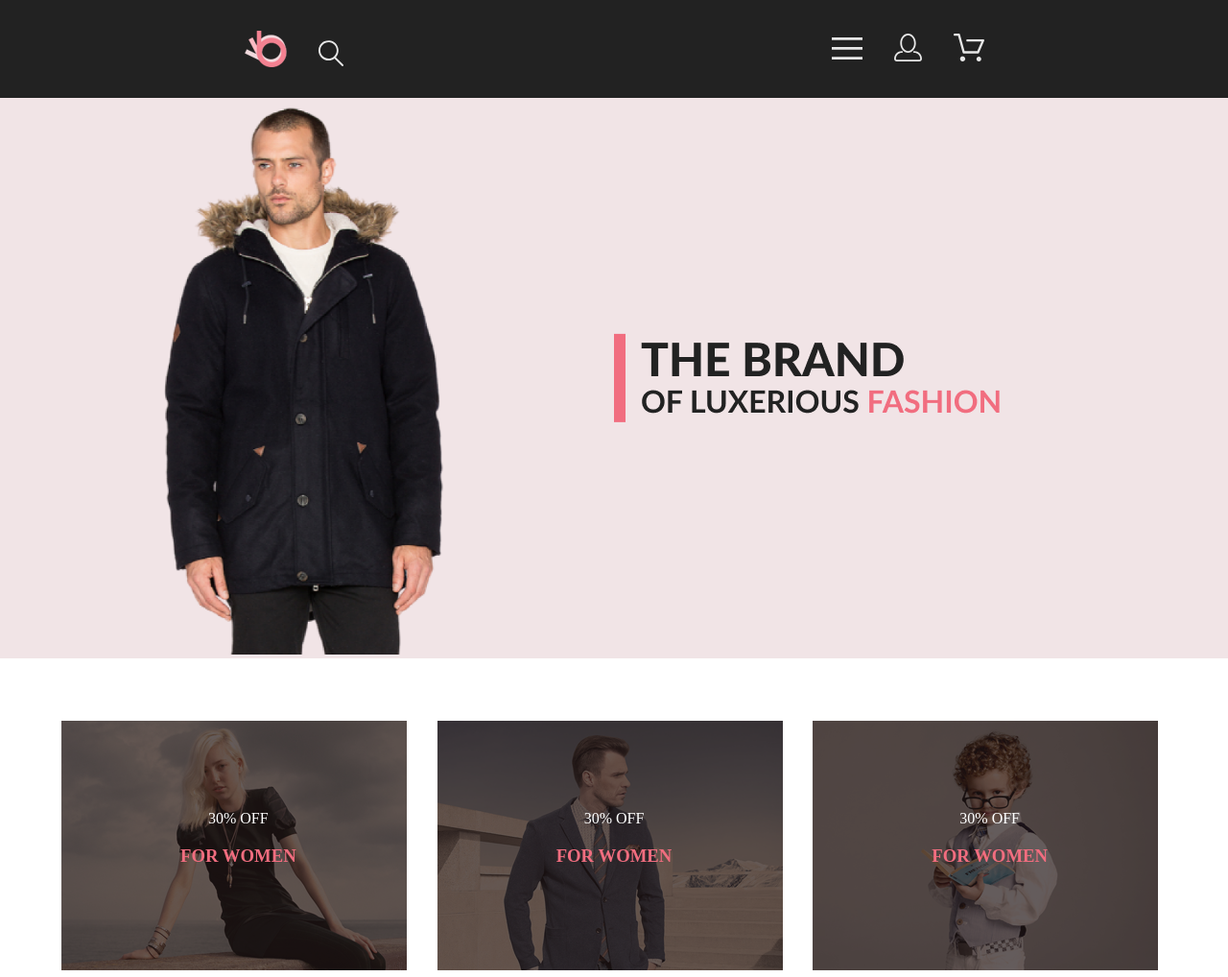
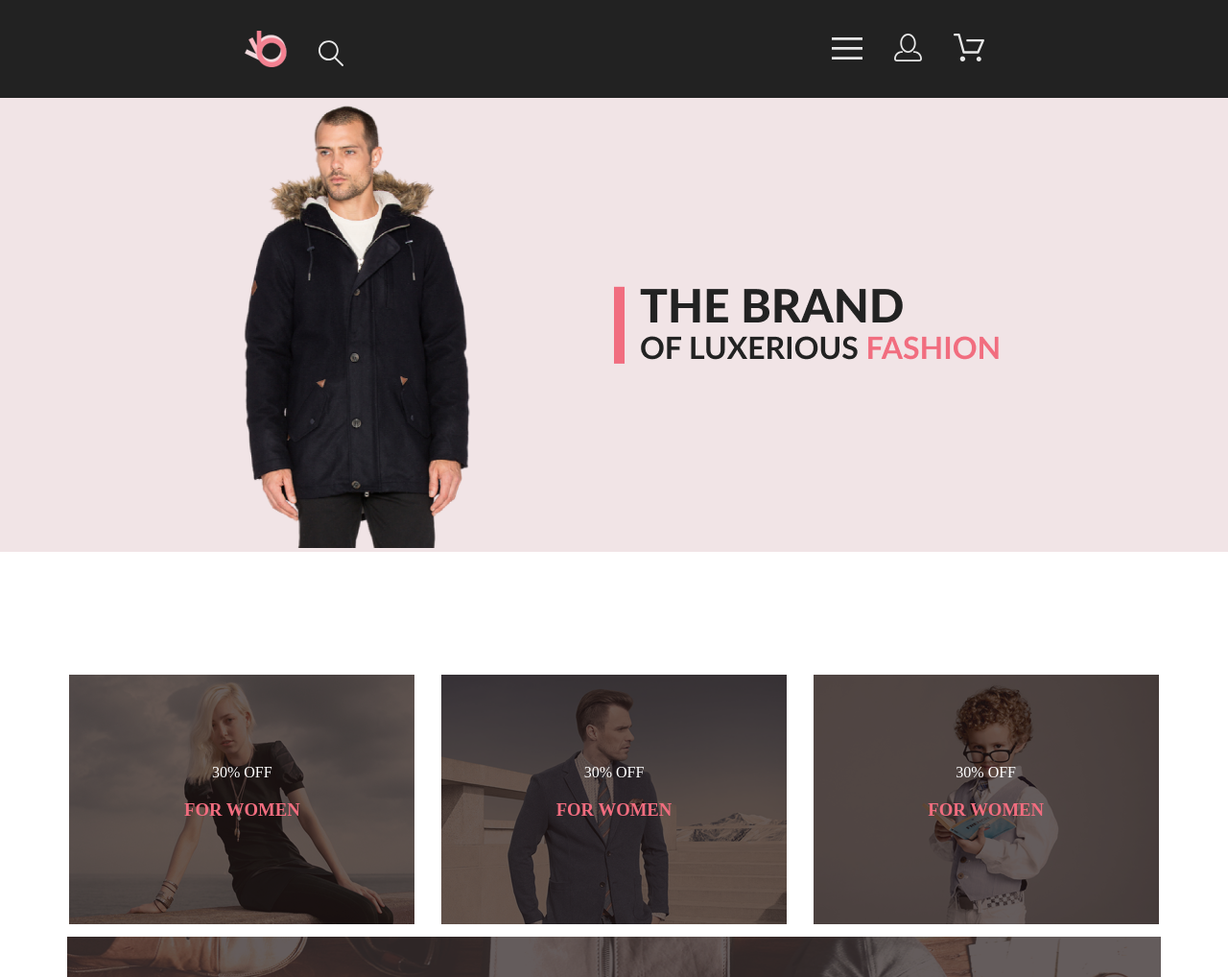
Before and after one commit to basto13/Seminars, a plain HTML site: page Sem_11/index.html in a window 1280 px wide. Shown: the top 1018 px of the page at 96% size. Drawn offline with Linux system fonts and the light colour scheme.

Commit message:
sem_12 fixed text alignment

```diff
--- a/Sem_11/index.html
+++ b/Sem_11/index.html
@@ -9,6 +9,7 @@
 </head>
 
 <body>
+    <div class="container">
     <div class="navbar">
         <div class="header_left">
             <img class="logo_img" width=44px src="img/navBar_icon.png" alt="navBar_icon">
@@ -34,14 +35,15 @@
     <section class="background_preview">
         <div class="background_preview_content">
             <div class="background_left">
-                <img src="img/Layer_57-removebg-preview 1.png" alt="preview_img">
+                <div class="background_pic">
+                    <img src="img/Layer_57-removebg-preview 1.png" alt="preview_img">
+                </div>
             </div>
             <div class="background_right">
                 <img class="background_item" src="img/Rectangle 16 copy.png" alt="rectangle_line">
                 <img class="background_item" src="img/THE BRAND OF LUXERIOUS FASHION.png" alt="heading">
             </div>
         </div>
-
     </section>
     <section class="offers_menu">
         <div class="offer_block">
@@ -124,7 +126,7 @@
         </div>
     </section>
 
-
+</div>
 </body>
 
 </html>
--- a/Sem_11/style.css
+++ b/Sem_11/style.css
@@ -3,6 +3,10 @@
     padding: 0;
     box-sizing: border-box;
     outline: none;
+}
+
+.container{
+    width: 100%;
 }
 
 img {
@@ -36,27 +40,40 @@ img {
 /* background preview */
 
 .background_preview_content{
+    width: 100%;
     display: flex;
-    /* flex-direction: row; */
     background: #F1E4E6;
-    padding-left: calc(50% - 800px);
-    padding-right: calc(50% - 800px);
-    margin-bottom: 65px;
-
+    padding-left: 2%;
+    padding-right: 2%;
+    margin-bottom: 10%;
+    flex-wrap: wrap;
+    justify-content: center;
+    /* justify-content: space-around; */
 }
 
-.background_left, .background_right{
-    width: 50%;
+.background_left{
+    width: 40%;
+    display: grid;
+    align-content: center;
+    justify-content: center;
+    align-items: center;
 }
 .background_right{
+    width: 40%;
     display: flex;
     flex-direction: row;
     align-items: center;
     margin: 2em;
 }
 
+.background_pic{
+    width: 100%;
+}
+
 .background_item{
     padding-right: 1em;
+    max-width: 80%;
+    max-height: 20%;
 }
 
 /* offer block */
@@ -67,10 +84,12 @@ img {
     margin-right: 5%;
     margin-left: 5%;
     margin-bottom: 10%;
+    justify-content: center;
 }
 
 .offer_block{
     position: relative;
+    margin: auto;
 }
 
 .bottom_offer_block{
```
